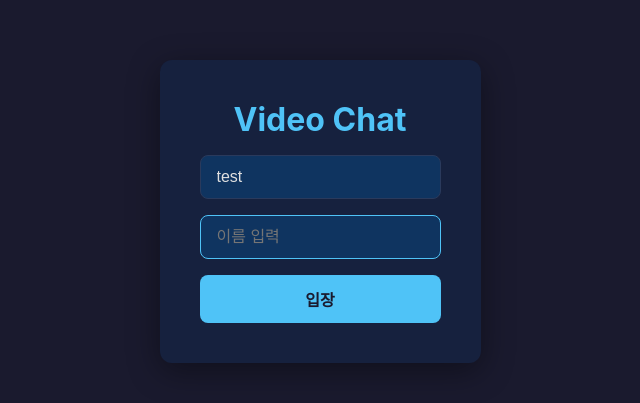
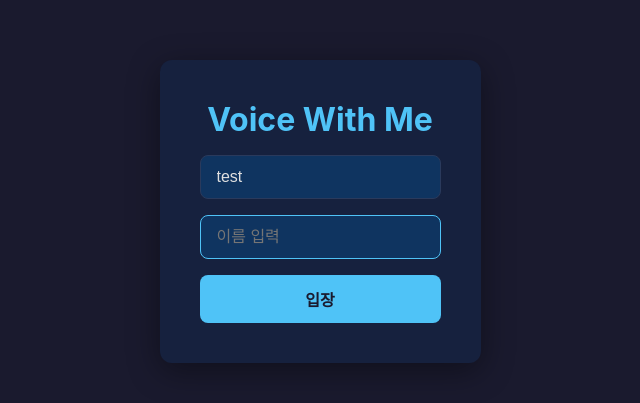
Before and after one commit to kmkimhr/voice-with-me, a React (Vite) app in the folder front/: page / in a window 1280 px wide. Shown: the part 189-592 px from the top of the page, without its empty margins (320-960 px from the left). Built offline with nearby package versions, Linux system fonts and the light colour scheme.

Commit message:
[CI] 프로젝트명 변경

```diff
--- a/front/index.html
+++ b/front/index.html
@@ -3,7 +3,7 @@
   <head>
     <meta charset="UTF-8" />
     <meta name="viewport" content="width=device-width, initial-scale=1.0" />
-    <title>Video Chat</title>
+    <title>Voice With Me</title>
   </head>
   <body>
     <div id="root"></div>
--- a/front/package.json
+++ b/front/package.json
@@ -1,5 +1,5 @@
 {
-  "name": "front",
+  "name": "voice-with-me",
   "version": "1.0.0",
   "scripts": {
     "dev": "vite",
--- a/front/src/App.tsx
+++ b/front/src/App.tsx
@@ -45,7 +45,7 @@ const App: FC = () => {
   return (
     <div className="join-page">
       <div className="join-card">
-        <h1>Video Chat</h1>
+        <h1>Voice With Me</h1>
         <input
           type="text"
           placeholder="방 ID 입력"
```
